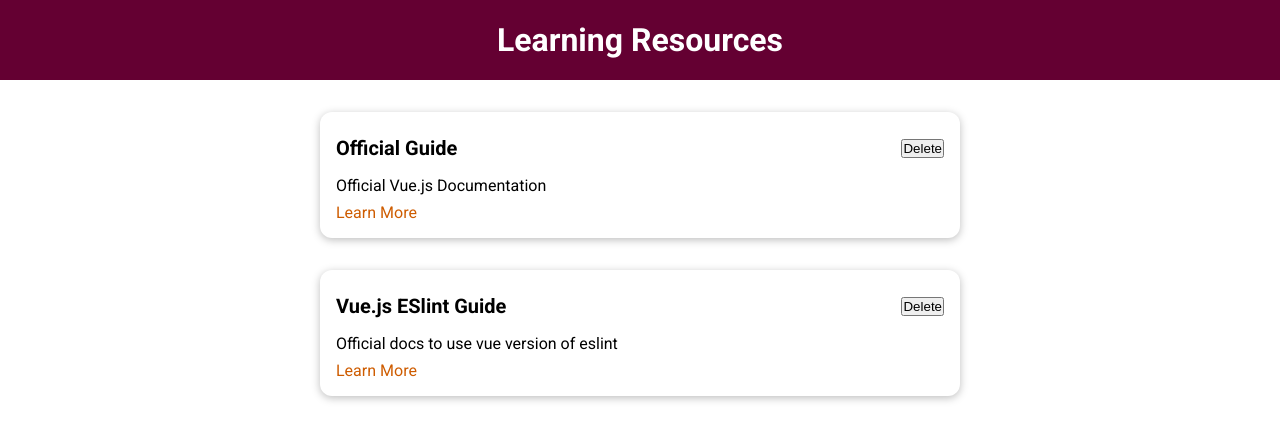
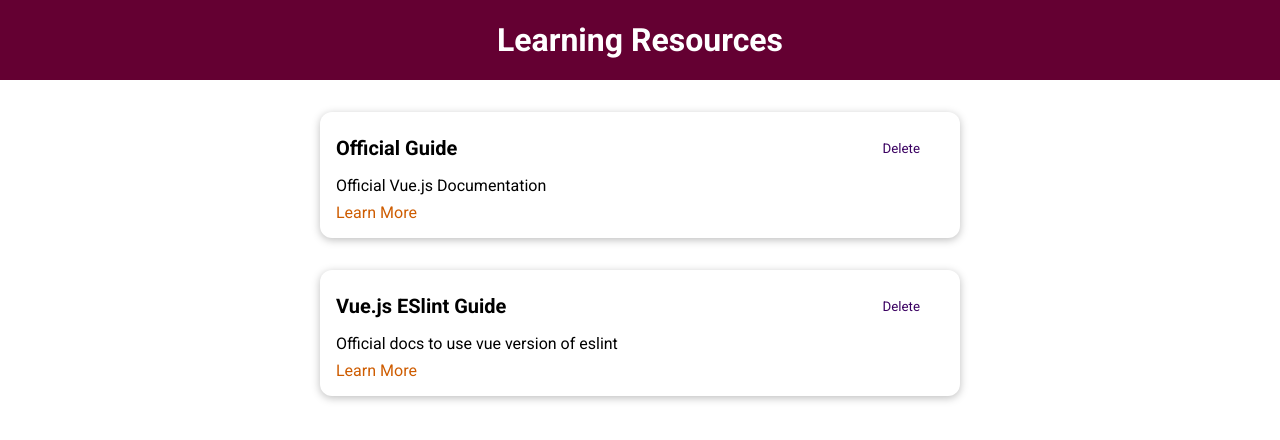
Before and after one commit to will-i-code420/learning-resources, a Vue app: page / in a window 1280 px wide. Shown: the top 440 px of the page. Built offline with nearby package versions, Linux system fonts and the light colour scheme.

Commit message:
created base button component

```diff
--- /dev/null
+++ b/src/components/UI/BaseButton.vue
@@ -0,0 +1,48 @@
+<template>
+  <button :type="type" :class="mode">
+    <slot></slot>
+  </button>
+</template>
+
+<script>
+export default {
+  props: {
+    type: {
+      type: String,
+      required: false,
+    },
+    mode: {
+      type: String,
+      required: false,
+    },
+  },
+};
+</script>
+
+<style scoped>
+button {
+  padding: 0.75rem 1.5rem;
+  font-family: inherit;
+  background-color: #3a0061;
+  border: 1px solid #3a0061;
+  color: white;
+  cursor: pointer;
+}
+
+button:hover,
+button:active {
+  background-color: #270041;
+  border-color: #270041;
+}
+
+.flat {
+  background-color: transparent;
+  color: #3a0061;
+  border: none;
+}
+
+.flat:hover,
+.flat:active {
+  background-color: #edd2ff;
+}
+</style>
--- a/src/components/learning-resources/LearningResource.vue
+++ b/src/components/learning-resources/LearningResource.vue
@@ -3,7 +3,9 @@
     <base-card>
       <header>
         <h2>{{ resource.title }}</h2>
-        <button @click="deleteResource(resource.id)">Delete</button>
+        <base-button mode="flat" @click="deleteResource(resource.id)"
+          >Delete</base-button
+        >
       </header>
       <p>{{ resource.description }}</p>
       <nav>
--- a/src/main.js
+++ b/src/main.js
@@ -2,7 +2,9 @@
 
 import App from './App.vue';
 import BaseCard from './components/UI/BaseCard.vue';
+import BaseButton from './components/UI/BaseButton.vue';
 
 const app = createApp(App);
 app.component('base-card', BaseCard);
+app.component('base-button', BaseButton);
 app.mount('#app');
```
